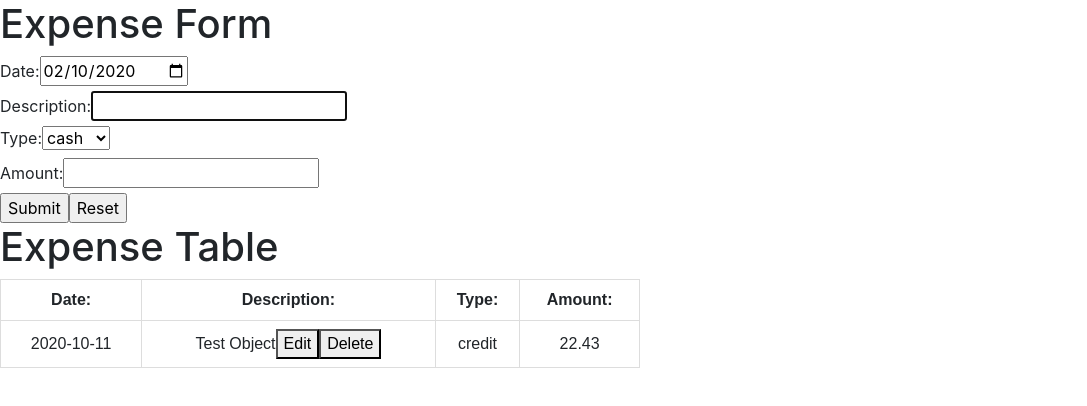
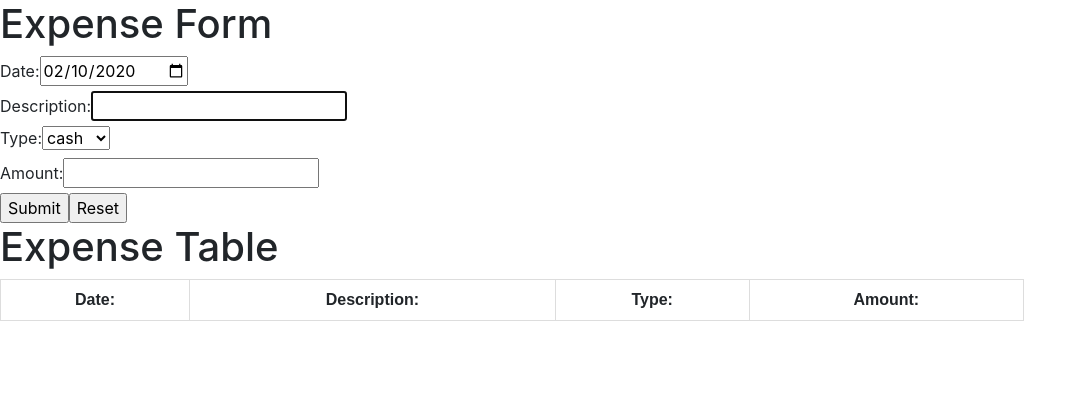
Before and after one commit to MikeMcGrain/expense_tracker, a React (Create React App) app: page / in a window 1280 px wide. Shown: the top 406 px of the page, without its empty margins (0-1087 px from the left). Built offline with nearby package versions, Linux system fonts and the light colour scheme.

Commit message:
useEffect()

```diff
--- a/src/components/DisplayExpense.js
+++ b/src/components/DisplayExpense.js
@@ -2,17 +2,14 @@ import React, { useContext, useState } from "react"
 import { ItemsContext } from "../contexts/ItemsContext"
 import EditExpense from "./EditExpense"
 import "../index.css"
-import Modal from "react-modal"
-
-Modal.setAppElement(document.getElementById("root"))
 
 export default () => {
-  const [modalIsOpen, setModalIsOpen] = useState(false)
+  const { items, removeItem } = useContext(ItemsContext)
+  const [showModal, setShowModal] = useState(false)
   const [itemToEdit, setItemToEdit] = useState("")
-  const { items, removeItem } = useContext(ItemsContext)
 
-  function openEditForm(itemToView) {
-    setModalIsOpen(true)
+  function editItem(itemToView) {
+    setShowModal(true)
     setItemToEdit(itemToView)
   }
 
@@ -22,7 +19,7 @@ export default () => {
         <td>{item.date}</td>
         <td>
           {item.description}
-          <button onClick={() => openEditForm(item)}>Edit</button>
+          <button onClick={() => editItem(item)}>Edit</button>
           <button onClick={() => removeItem(item.id)}>Delete</button>
         </td>
         <td>{item.type}</td>
@@ -45,10 +42,11 @@ export default () => {
         </thead>
         <tbody>{renderItems}</tbody>
       </table>
-      <Modal isOpen={modalIsOpen} onRequestClose={() => setModalIsOpen(false)}>
-        <EditExpense itemToEdit={itemToEdit} modalStatus={modalIsOpen} />
-        <button onClick={() => setModalIsOpen(false)}>Close Modal</button>
-      </Modal>
+      <EditExpense
+        showModal={showModal}
+        itemToEdit={itemToEdit}
+        closeModal={() => setShowModal(false)}
+      />
     </div>
   )
 }
--- a/src/components/EditExpense.js
+++ b/src/components/EditExpense.js
@@ -1,22 +1,37 @@
-import React, { useContext, useState } from "react"
+import React, { useContext, useState, useEffect } from "react"
 import { ItemsContext } from "../contexts/ItemsContext"
+import EditExpenseModal from "react-modal"
+
+EditExpenseModal.setAppElement(document.getElementById("root"))
 
 export default props => {
   const { updateItem } = useContext(ItemsContext)
-  const [id] = useState(props.itemToEdit.id)
-  const [date, setDate] = useState(props.itemToEdit.date)
-  const [description, setDescription] = useState(props.itemToEdit.description)
-  const [type, setType] = useState(props.itemToEdit.type)
-  const [amount, setAmount] = useState(props.itemToEdit.amount)
+  const [id, setID] = useState()
+  const [date, setDate] = useState()
+  const [description, setDescription] = useState()
+  const [type, setType] = useState()
+  const [amount, setAmount] = useState()
+
+  useEffect(() => {
+    setID(props.itemToEdit.id)
+    setDate(props.itemToEdit.date)
+    setDescription(props.itemToEdit.description)
+    setType(props.itemToEdit.type)
+    setAmount(props.itemToEdit.amount)
+  }, [props])
 
   function handleSubmit(event) {
     event.preventDefault()
     updateItem(id, date, description, type, amount)
+    props.closeModal()
   }
 
   return (
-    <div>
-      <h1>EditExpense Component</h1>
+    <EditExpenseModal
+      isOpen={props.showModal}
+      onRequestClose={props.closeModal}
+    >
+      <h1>EditExpense</h1>
       <form onSubmit={handleSubmit}>
         <div>
           <label htmlFor="date">Date: </label>
@@ -68,9 +83,9 @@ export default props => {
             required
           />
         </div>
-
+        <button onClick={props.closeModal}>Cancel</button>
         <input type="submit" value="Save Changes" />
       </form>
-    </div>
+    </EditExpenseModal>
   )
 }
--- a/src/contexts/ItemsContext.js
+++ b/src/contexts/ItemsContext.js
@@ -3,15 +3,7 @@ import shortid from "shortid"
 
 export const ItemsContext = createContext()
 const ItemsContextProvider = props => {
-  const [items, setItems] = useState([
-    {
-      id: shortid.generate(),
-      date: "2020-10-11",
-      description: "Test Object",
-      type: "credit",
-      amount: 22.43
-    }
-  ])
+  const [items, setItems] = useState([])
 
   const addItem = (date, description, type, amount) => {
     setItems([
--- a/src/index.css
+++ b/src/index.css
@@ -1,7 +1,7 @@
 table {
     font-family: arial, sans-serif;
     border-collapse: collapse;
-    width: 50%;
+    width: 80%;
   }
 
   td, th {
--- a/src/index.js
+++ b/src/index.js
@@ -2,7 +2,6 @@ import React from "react"
 import ReactDOM from "react-dom"
 import App from "./App"
 // import Bootstrap from "bootstrap/dist/css/bootstrap.min.css"
-import ReactBootstrap from "react-bootstrap"
-
+// import ReactBootstrap from "react-bootstrap"
 
 ReactDOM.render(<App />, document.getElementById("root"))
```
Also changed, not shown: src/components/EnterExpense.js (line endings or trailing spaces).
